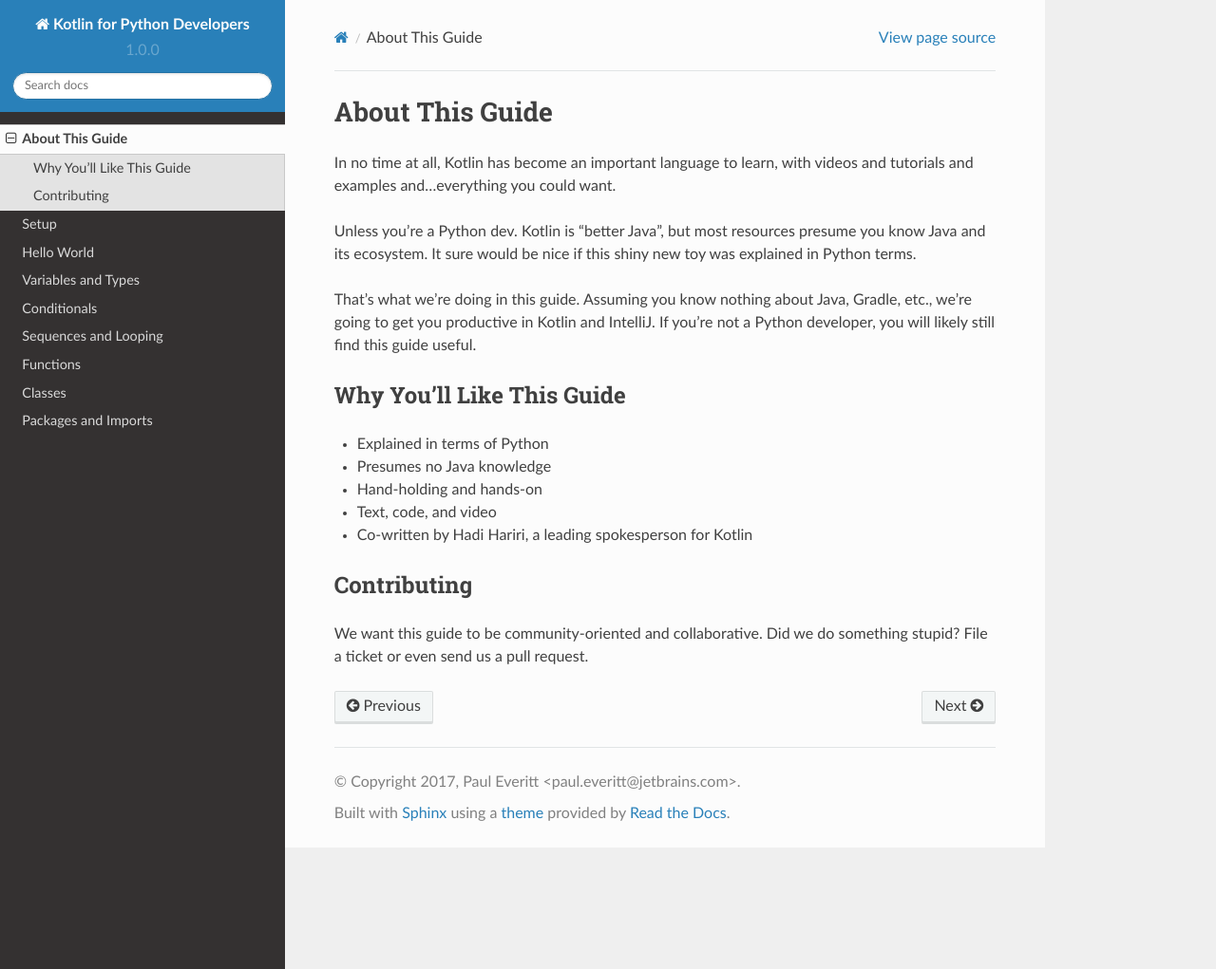
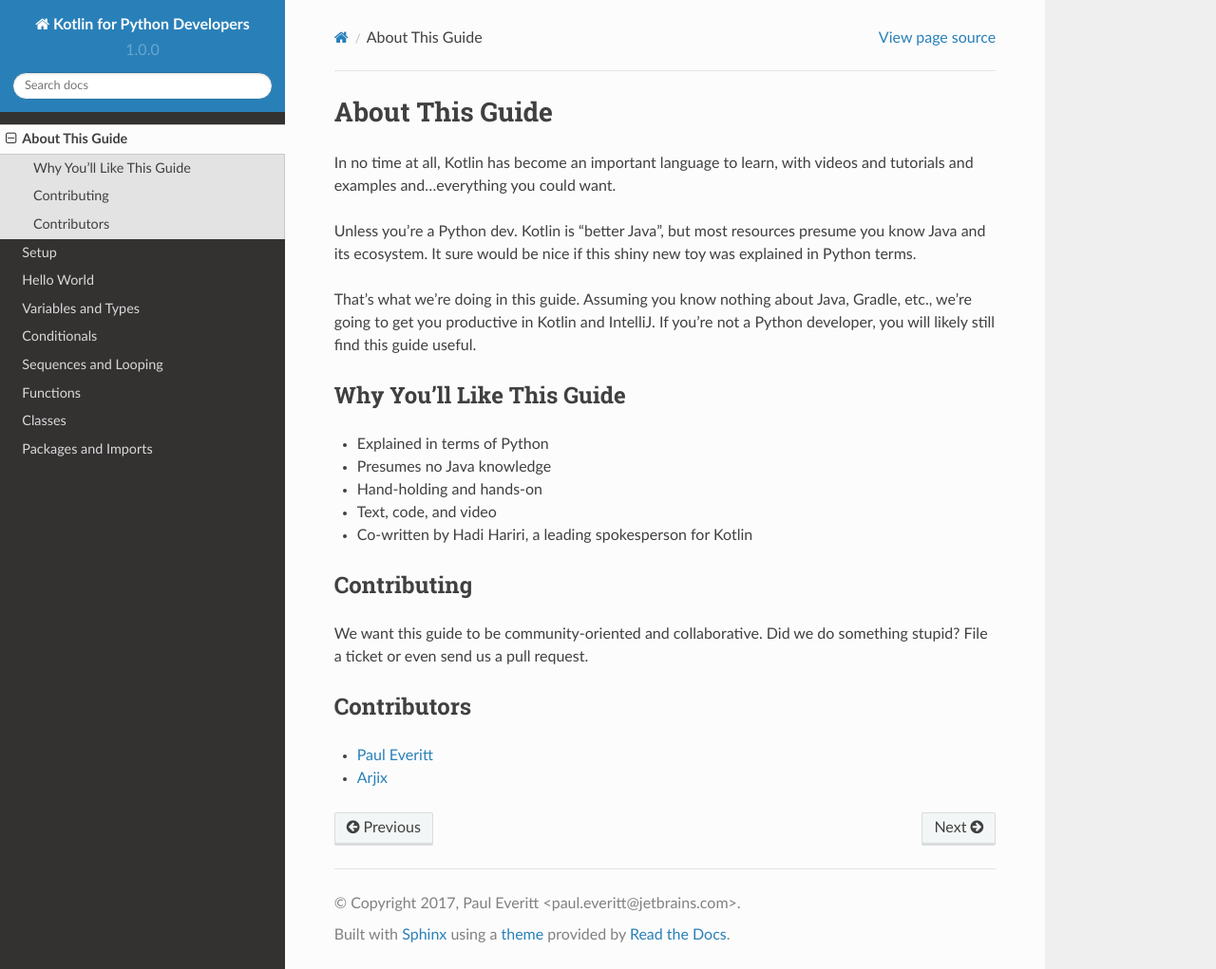
Before and after one commit to pauleveritt/kotlin_for_python, a Sphinx documentation site: the page built from docs/about.rst, in a window 1280 px wide and 1021 px high. Shown: the whole window at 95% size. Built offline with Sphinx 7.4.7 and the Read the Docs theme 2.0.0, drawn with Linux system fonts in a browser that asks for light colours.

Commit message:
Update about.rst

```diff
--- a/docs/about.rst
+++ b/docs/about.rst
@@ -33,3 +33,9 @@
 
 We want this guide to be community-oriented and collaborative. Did we
 do something stupid? File a ticket or even send us a pull request.
+
+Contributors
+============
+
+- `Paul Everitt <https://github.com/pauleveritt>`_
+- `Arjix <https://github.com/ArjixWasTaken>`_
```
